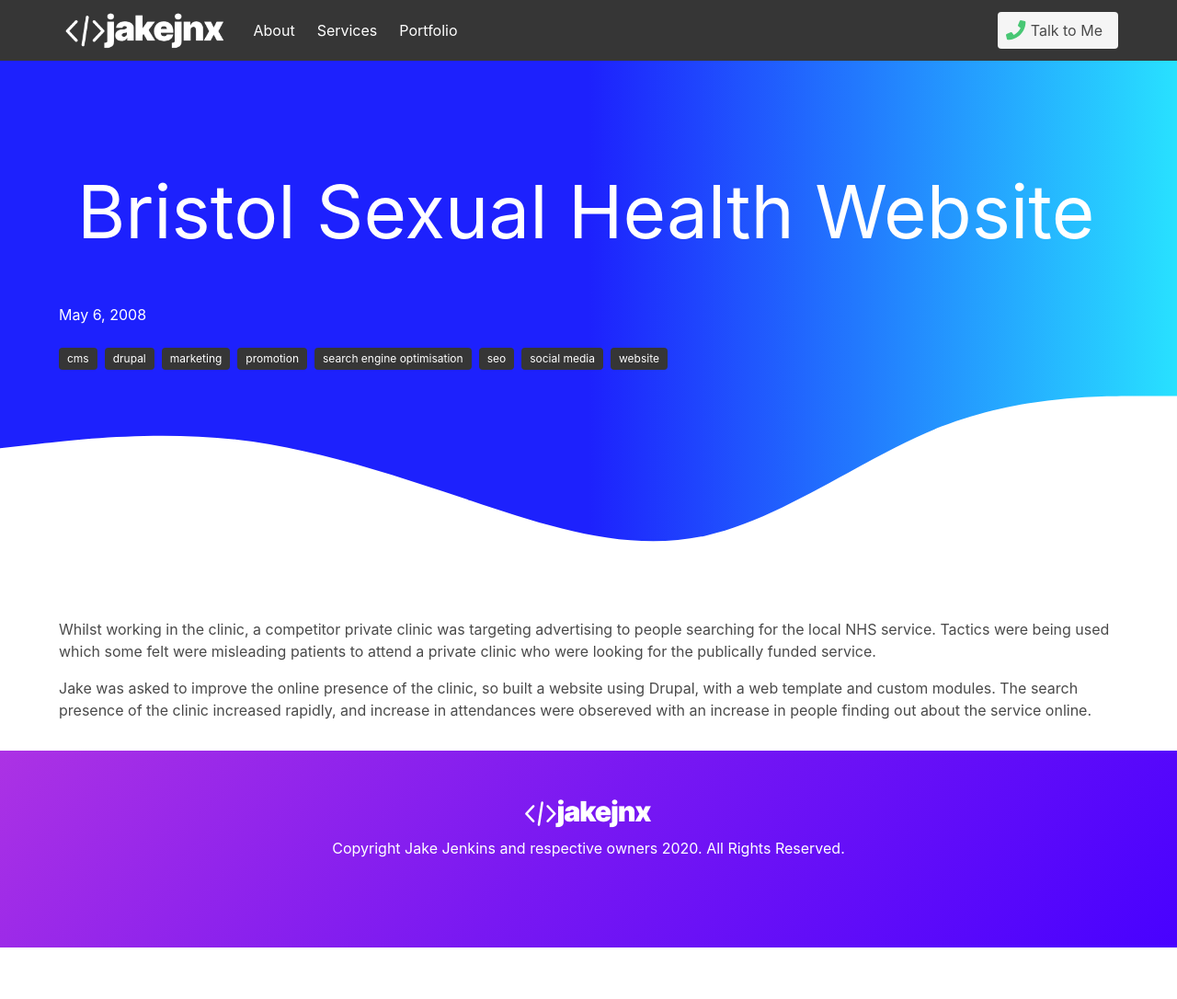
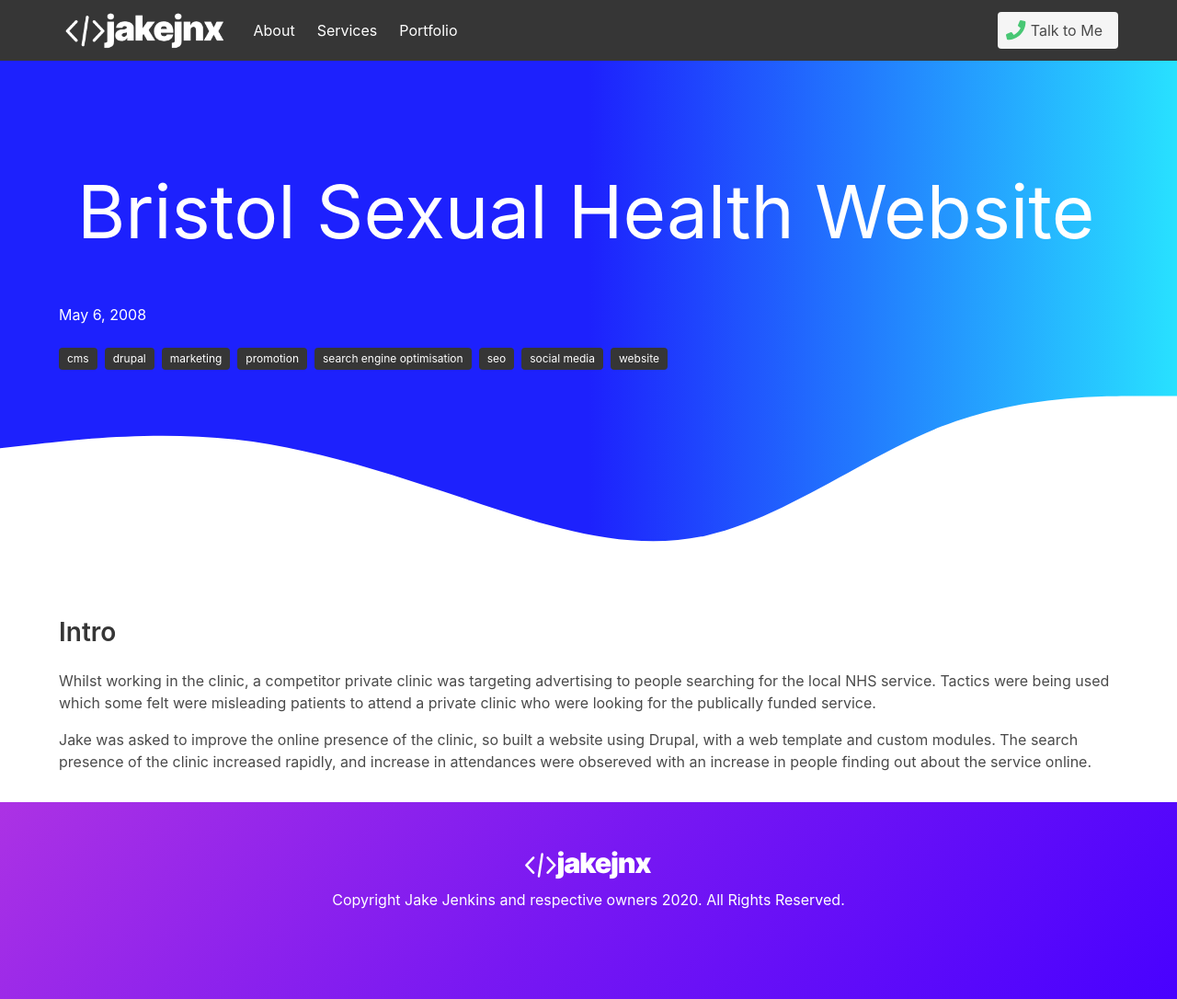
Before and after one commit to jake-jenkins/jjnx-bulma, a Jekyll site: the page built from _portfolio/bristol-sexual-health-website.md, in a window 1280 px wide. Shown: the whole page at 92% size. Built offline with Jekyll 4.4.1, drawn with Linux system fonts in a browser that asks for light colours; nearby versions of some CDN libraries; before the commit the page ends 1030 px from its top, so only the background shows below that.

Commit message:
Updated Bristol Sexual Health Website

```diff
--- a/_portfolio/bristol-sexual-health-website.md
+++ b/_portfolio/bristol-sexual-health-website.md
@@ -19,6 +19,7 @@ color: blue
 layout: portfolio
 ---
 
+<h2 class="subtitle">Intro</h2>
 Whilst working in the clinic, a competitor private clinic was targeting advertising to people searching for the local NHS service. Tactics were being used which some felt were misleading patients to attend a private clinic who were looking for the publically funded service.
 
 Jake was asked to improve the online presence of the clinic, so built a website using Drupal, with a web template and custom modules. The search presence of the clinic increased rapidly, and increase in attendances were obsereved with an increase in people finding out about the service online.
```
